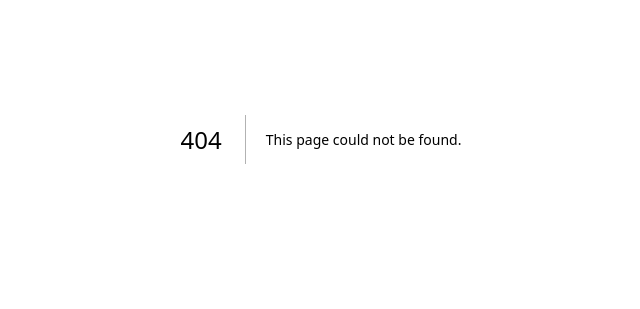
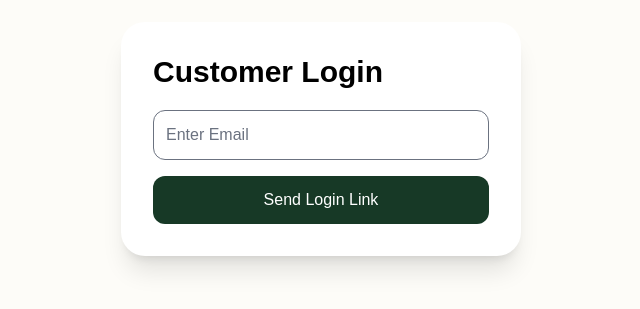
Before and after one commit to rahulbaldaniya29-byte/velvetanaturals, a Next.js app: page /login in a window 1280 px wide. Before the commit this address had no page. Shown: the part 261-570 px from the top of the page, without its empty margins (319-959 px from the left). Built offline with nearby package versions, Linux system fonts and the light colour scheme.

Commit message:
Redeploy

```diff
--- a/app/admin/page.tsx
+++ b/app/admin/page.tsx
@@ -67,11 +67,10 @@ const todaysRevenue = orders
 
   useEffect(() => {
 
-  const isAdmin =
-    localStorage.getItem('adminAuth');
+  const isAdmin = localStorage.getItem('adminAuth');
 
   if (!isAdmin) {
-    router.push('/admin/login');
+    router.replace('/admin/login');
     return;
   }
 
--- /dev/null
+++ b/app/auth/callback/page.tsx
@@ -0,0 +1,31 @@
+'use client';
+
+import { useEffect } from 'react';
+import { useRouter } from 'next/navigation';
+import { supabase } from '@/lib/supabase';
+
+export default function CallbackPage() {
+  const router = useRouter();
+
+  useEffect(() => {
+    const checkSession = async () => {
+      const {
+        data: { session },
+      } = await supabase.auth.getSession();
+
+      if (session) {
+        router.replace('/orders');
+      } else {
+        router.replace('/login');
+      }
+    };
+
+    checkSession();
+  }, [router]);
+
+  return (
+    <div className="min-h-screen flex items-center justify-center">
+      <p>Logging you in...</p>
+    </div>
+  );
+}
--- /dev/null
+++ b/app/login/page.tsx
@@ -0,0 +1,61 @@
+'use client';
+
+import { useState } from 'react';
+import { supabase } from '@/lib/supabase';
+
+export default function LoginPage() {
+  const [email, setEmail] = useState('');
+  const [message, setMessage] = useState('');
+
+  const login = async () => {
+    const { error } = await supabase.auth.signInWithOtp({
+      email,
+      options: {
+      emailRedirectTo:
+  `${window.location.origin}/auth/callback`,
+      },
+    });
+
+    if (error) {
+      setMessage(error.message);
+    } else {
+      setMessage(
+        'Check your email for login link.'
+      );
+    }
+  };
+
+  return (
+    <main className="min-h-screen flex items-center justify-center">
+      <div className="bg-white p-8 rounded-3xl shadow-xl w-[400px]">
+
+        <h1 className="text-3xl font-bold mb-5">
+          Customer Login
+        </h1>
+
+        <input
+          type="email"
+          placeholder="Enter Email"
+          value={email}
+          onChange={(e) =>
+            setEmail(e.target.value)
+          }
+          className="w-full border p-3 rounded-xl"
+        />
+
+        <button
+          onClick={login}
+          className="mt-4 w-full bg-[#173926] text-white p-3 rounded-xl"
+        >
+          Send Login Link
+        </button>
+
+        {message && (
+          <p className="mt-4 text-center">
+            {message}
+          </p>
+        )}
+      </div>
+    </main>
+  );
+}
--- a/app/orders/page.tsx
+++ b/app/orders/page.tsx
@@ -1,8 +1,12 @@
 'use client';
 
 import { useState } from 'react';
+import { useEffect } from 'react';
+import Script from 'next/script';
 import jsPDF from 'jspdf';
+
 import { supabase } from '@/lib/supabase';
+
 import {
   Package,
   Truck,
@@ -69,8 +73,32 @@ const downloadInvoice = (order: any) => {
     }
 
   };
+  useEffect(() => {
 
-  return (
+  const delivered = orders.some(
+    (order) => order.status === 'Delivered'
+  );
+
+  if (
+    delivered &&
+    typeof window !== 'undefined' &&
+    (window as any).confetti
+  ) {
+    (window as any).confetti({
+      particleCount: 120,
+      spread: 90,
+      origin: { y: 0.6 },
+    });
+  }
+
+}, [orders]);
+
+return (
+  <>
+    <Script
+      src="https://cdn.jsdelivr.net/npm/canvas-confetti@1.9.3/dist/confetti.browser.min.js"
+      strategy="afterInteractive"
+    />
 
     <main className="min-h-screen bg-[#fdfcf8] px-6 py-20">
       {copied && (
@@ -391,6 +419,7 @@ const downloadInvoice = (order: any) => {
 
     </main>
 
-  );
+  </>
+);
 
 }
--- a/package.json
+++ b/package.json
@@ -26,6 +26,7 @@
     "@types/three": "^0.169.0",
     "autoprefixer": "^10.4.20",
     "axios": "^1.7.7",
+    "canvas-confetti": "^1.9.4",
     "class-variance-authority": "^0.7.0",
     "clsx": "^2.1.1",
     "date-fns": "^4.1.0",
```
Also changed, not shown: 1 other file (tests, documents, lock files or other folders).
